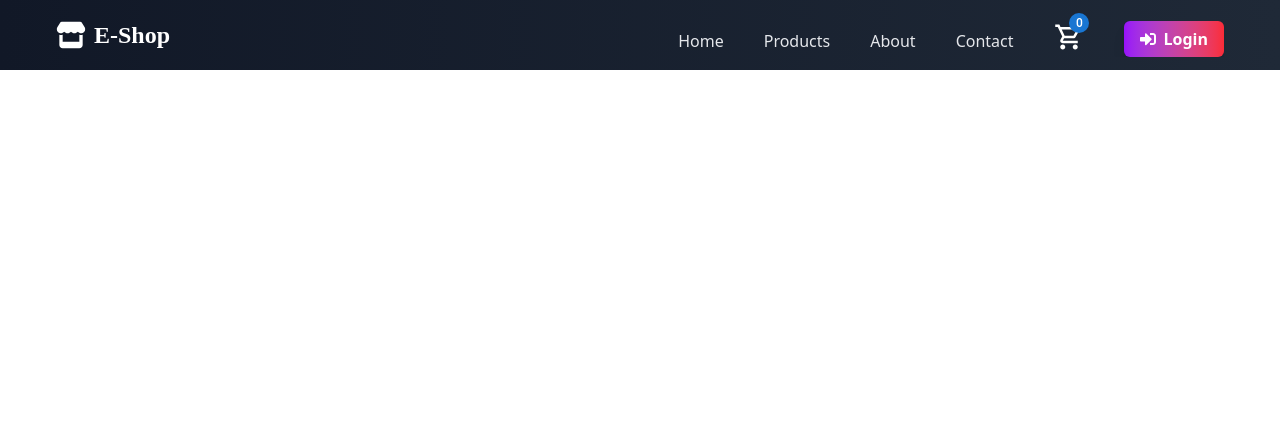
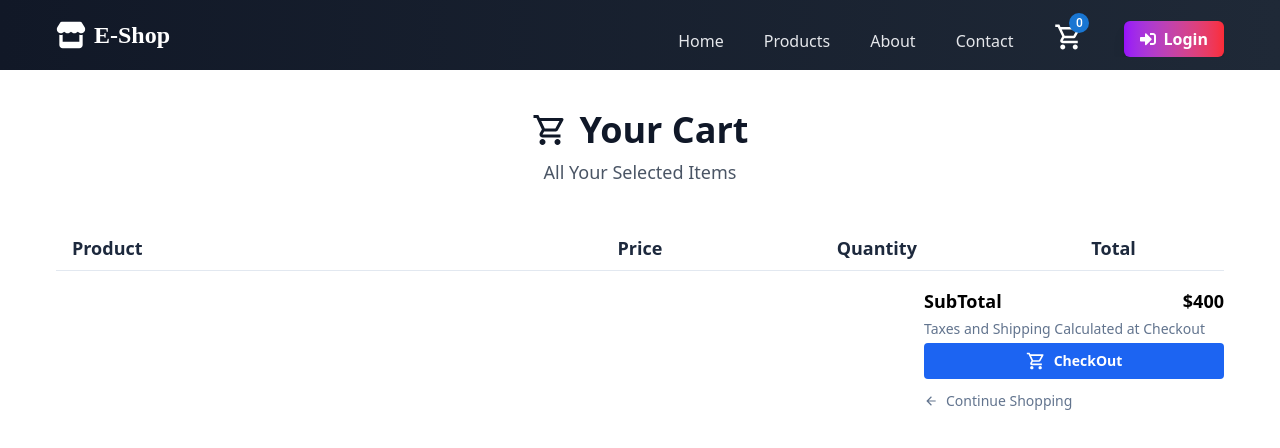
Before and after one commit to harsh4823/E-Commerce, a React (Vite) app in the folder frontend/: page /cart in a window 1280 px wide. Shown: the top 448 px of the page. Built offline with nearby package versions, Linux system fonts and the light colour scheme.

Commit message:
built cart ui

```diff
--- a/frontend/src/App.jsx
+++ b/frontend/src/App.jsx
@@ -6,6 +6,7 @@
 import Contact from "./Components/Contact.jsx";
 import { Toaster } from "react-hot-toast";
 import React from "react";
+import Cart from "./Components/Cart/Cart.jsx";
 
 function App() {
 
@@ -18,6 +19,7 @@
                   <Route path={'/products'} element={<Products/>}/>
                   <Route path={'/about'} element={<About/>}/>
                   <Route path={'/contact'} element={<Contact/>}/>
+                  <Route path={'/cart'} element={<Cart/>}/>
               </Routes>
           </Router>
           <Toaster position="bottom-center"/>
--- a/frontend/src/Components/About.jsx
+++ b/frontend/src/Components/About.jsx
@@ -1,5 +1,4 @@
 import Loader from "./Shared/Loader.jsx";
-import {FaExclamationTriangle} from "react-icons/fa";
 import ProductCard from "./Shared/ProductCard.jsx";
 import {useDispatch, useSelector} from "react-redux";
 import {useEffect} from "react";
@@ -9,7 +8,6 @@
     const dispatch = useDispatch();
 
     const {products} = useSelector((state)=>state.products);
-    const {isLoading,errorMessage} = useSelector((state)=>state.errors);
 
     useEffect(()=>{
         dispatch(fetchProducts());
@@ -29,7 +27,7 @@
                     </p>
                 </div>
                 <div className={'w-full md:w-1/2 mb-6 md:mb-0 ml-7'}>
-                <img src={'https://placehold.co/600x400'} alt={'About Us'} className={'w-full h-auto rounded-lg transform transition-transform duration-300 hover:scale-105'}/>
+                <img src={'src/assets/images/about.jpg'} alt={'About Us'} className={'w-full h-auto rounded-lg transform transition-transform duration-300'}/>
                 </div>
             </div>
             <div className={'py-7 space-y-8'}>
--- /dev/null
+++ b/frontend/src/Components/Cart/Cart.jsx
@@ -0,0 +1,56 @@
+import {MdArrowBack, MdOutlineShoppingCart} from "react-icons/md";
+import { Link } from "react-router-dom";
+
+const Cart = () => {
+    return (
+        <div className="lg:px-14 sm:px-8 px-4 py-10">
+            <div className="flex flex-col items-center mb-12">
+            <h1 className="text-4xl font-bold text-gray-900 flex items-center gap-3">
+                <MdOutlineShoppingCart size={36}/>
+                    Your Cart
+                </h1>
+                <p className="text-lg text-gray-600 mt-2">All Your Selected Items</p>
+            </div>
+            <div className="grid md:grid-cols-5 grid-cols-4 gap-4 pb-2 font-semibold items-center">
+                <div className="md:col-span-2 justify-self-start text-lg text-slate-800 lg:ps-4">Product</div>
+                <div className="justify-self-center text-lg text-slate-800">Price</div>
+                <div className="justify-self-center text-lg text-slate-800">Quantity</div>
+                <div className="justify-self-center text-lg text-slate-800">Total</div>
+            </div>
+
+            <div className="border-t-[1.5px] border-slate-200 py-4 flex sm:flex-row sm:px-0 px-2
+            flex-col sm:justify-between gap-4">
+                   <div></div>
+                <div className="flex text-sm gap-1 flex-col">
+                    <div className="flex justify-between w-full md:text-lg text-sm font-semibold">
+                        <span>SubTotal</span>
+                        <span>$400</span>
+                    </div>
+                    <p className="text-slate-500">Taxes and Shipping Calculated at Checkout</p>
+
+                    {/* Checkout Button */}
+                    <Link to={'/checkout'}
+                    className="w-full flex justify-end"
+                    >
+                        <button className="font-semibold w-[300px] py-2 px-4 rounded-sm
+                         bg-custom-blue text-white flex items-center justify-center gap-2 cursor-pointer
+                         hover:text-gray-200 transition duration-500">
+                            <MdOutlineShoppingCart size={20}/>
+                            CheckOut
+                        </button>
+                    </Link>
+
+                    <Link to={'/products'}
+                    className="flex items-center mt-2 gap-2 text-slate-500"
+                    >
+                        <MdArrowBack />
+                        <span>Continue Shopping</span>
+                    </Link>
+                </div>
+
+            </div>
+        </div>
+    )
+}
+
+export default Cart;
```
Also changed, not shown: frontend/src/assets/images/about.jpg (added).
